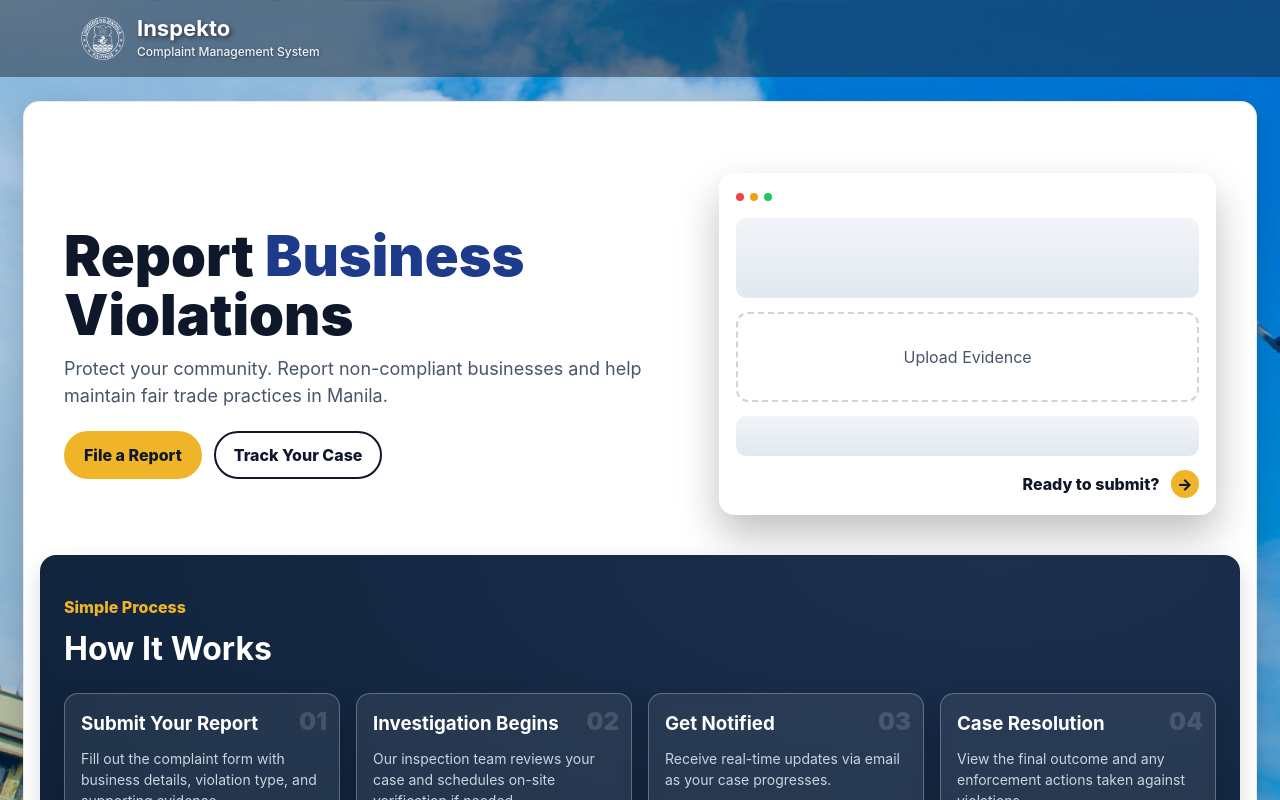
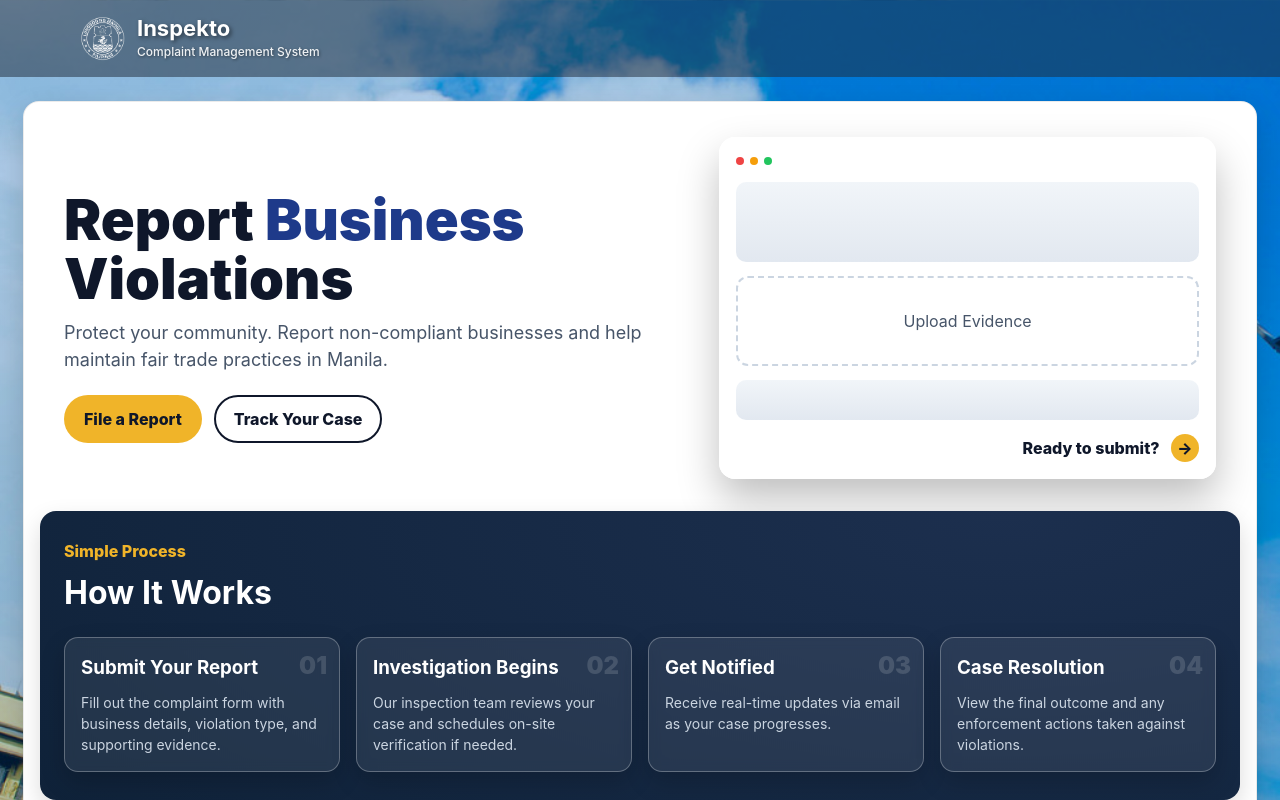
Before and after one commit to yvesjmnz/Inspektov1.1, a React (Vite) app: page / in a window 1280 px wide. Shown: the top 800 px of the page. Built offline with nearby package versions, Linux system fonts and the light colour scheme.

Commit message:
fixed alignment in landing

```diff
--- a/src/App.css
+++ b/src/App.css
@@ -24,7 +24,7 @@ body {
 .home-standalone {
   background: transparent;
   position: relative; /* allow background container pseudo-element */
-  margin: 24px 0; /* equal spacing above and below that doesn't affect container height */
+  margin: 24px 0; /* equal top and bottom margin */
 }
 
 /* Translucent white container behind the whole main content */
@@ -53,7 +53,7 @@ body {
 .hero-wrap {
   max-width: 1200px;
   margin: 0 auto;
-  padding: 72px 24px 40px; /* slightly tighter bottom gap */
+  padding: 36px 24px 32px; /* further reduced top padding to move section up */
 }
 
 .hero-grid {
@@ -138,7 +138,7 @@ body {
 .mock-cta { margin-top: 12px; color: #0f172a; font-weight: 800; text-align: right; }
 .mock-go { display: inline-flex; width: 28px; height: 28px; border-radius: 50%; align-items: center; justify-content: center; background: #F0B429; color: #0f172a; margin-left: 8px; }
 
-.band-dark { position: relative; background: transparent; padding: 40px 0; }
+.band-dark { position: relative; background: transparent; padding: 28px 0; }
 .band-dark::before {
   content: "";
   position: absolute;
```
